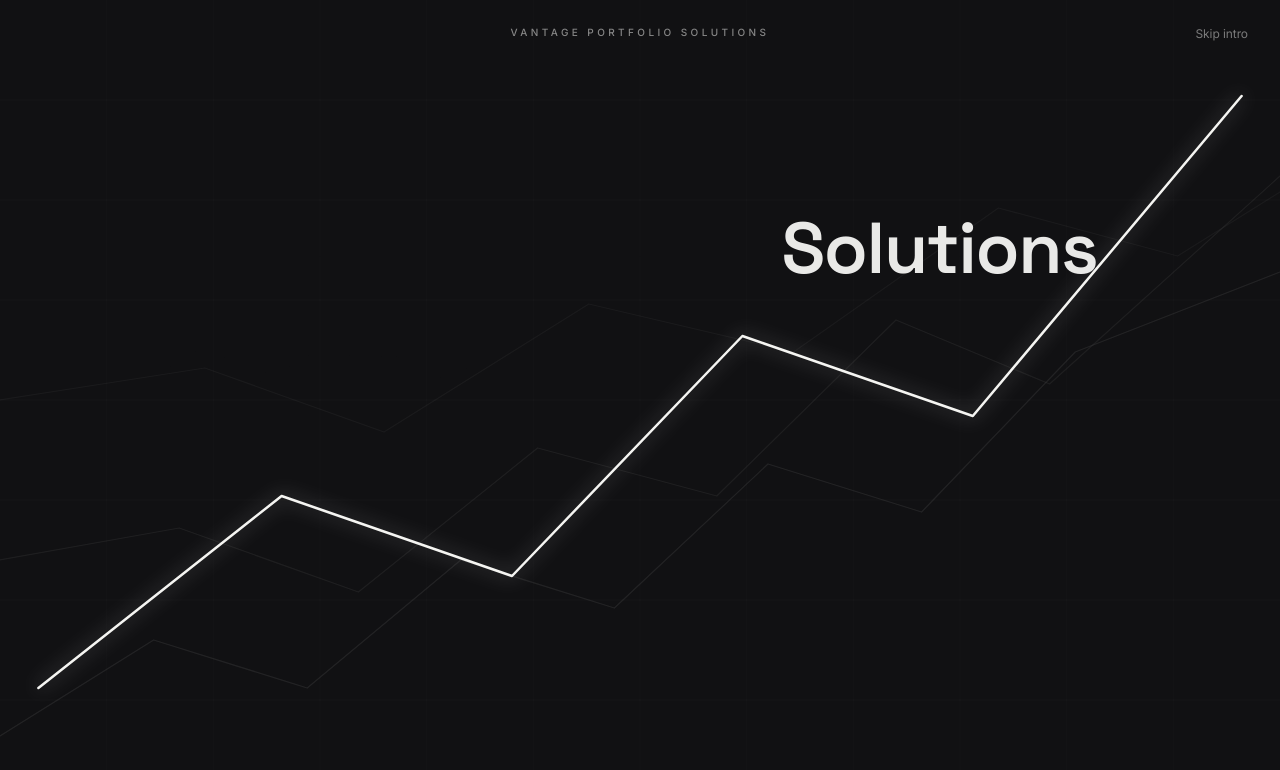
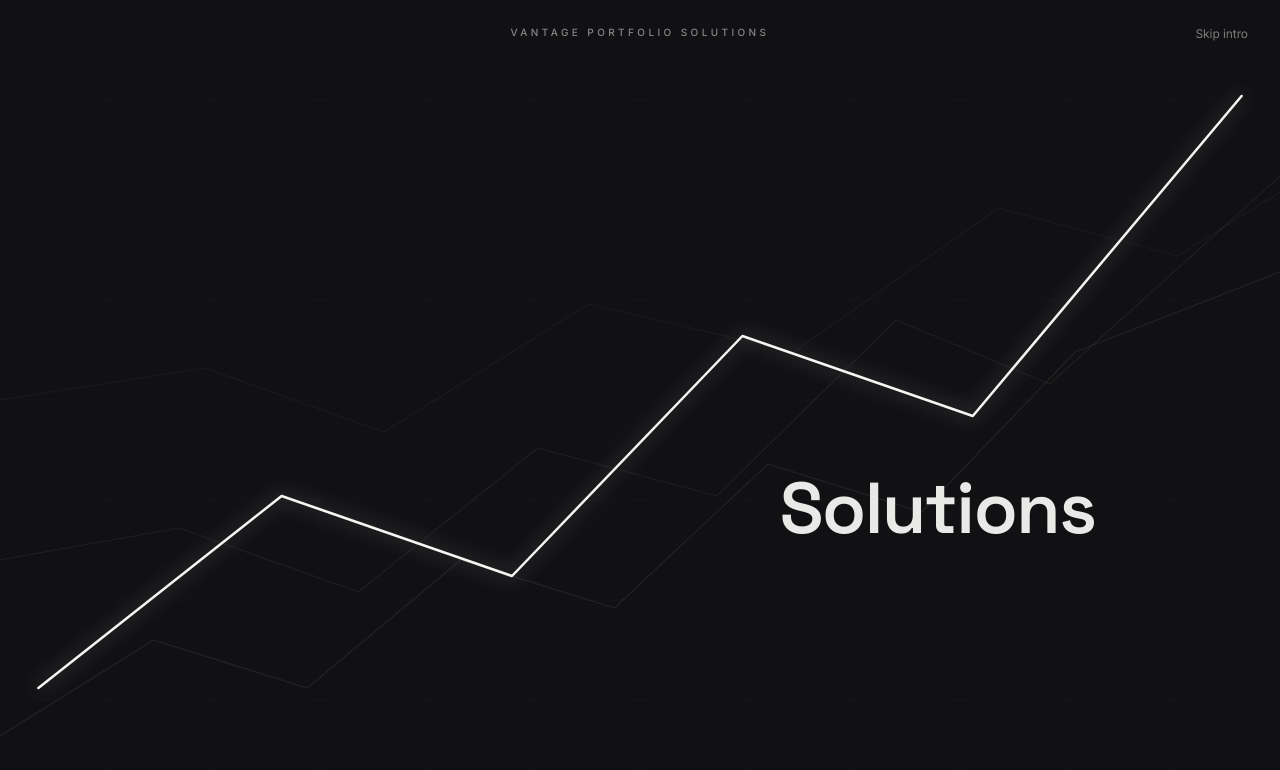
Before and after one commit to russell00000/alpha-pilot, a React (Vite) app: page / in a window 1280 px wide. Shown: the top 770 px of the page. Built offline with nearby package versions, Linux system fonts and the light colour scheme.

Commit message:
Changes
Co-authored-by: russell00000 <211555655+russell00000@users.noreply.github.com>

```diff
--- a/src/components/intro/LandingIntro.tsx
+++ b/src/components/intro/LandingIntro.tsx
@@ -138,33 +138,9 @@ const LandingIntro = ({ onStart, onSkip }: { onStart: () => void; onSkip: () =>
     return () => clearTimeout(t);
   }, [phase]);
 
-  // FLIP offsets: while scattered, each word is pushed from its final
-  // headline slot out to its zig-zag vertex, then glides home.
-  /** y on the main polyline at a given x (used to seat words on the line). */
-  const lineYAt = (x: number) => {
-    for (let i = 1; i < px.length; i++) {
-      if (x <= px[i][0] || i === px.length - 1) {
-        const [ax, ay] = px[i - 1];
-        const [bx, by] = px[i];
-        const t = bx === ax ? 1 : Math.min(1, Math.max(0, (x - ax) / (bx - ax)));
-        return ay + (by - ay) * t;
-      }
-    }
-    return stage.h / 2;
-  };
-
-  /** Non-overlapping scatter slots: words are packed left→right by their own
-   *  measured width, then lifted off the line on three staggered tiers. */
-  const slotFor = (i: number) => {
-    const widths = WORDS.map((_, k) => wordRefs.current[k]?.getBoundingClientRect().width ?? 0);
-    const gap = Math.max(28, stage.w * 0.035);
-    const sum = widths.reduce((a, b) => a + b, 0) + gap * (WORDS.length - 1);
-    const scale = sum > stage.w - 48 ? (stage.w - 48) / sum : 1;
-    let x = (stage.w - sum * scale) / 2;
-    for (let k = 0; k < i; k++) x += (widths[k] + gap) * scale;
-    return { cx: x + (widths[i] * scale) / 2, w: widths[i] };
-  };
-
+  /** Each scattered word gets its OWN horizontal band, so overlap is
+   *  mathematically impossible no matter how wide the word is. The x position
+   *  tracks the zig-zag vertex it belongs to (clamped inside the stage). */
   const offsetFor = (i: number) => {
     if (phase !== "drawing" || !stageRef.current || !stage.w) return { x: 0, y: 0 };
     const el = wordRefs.current[i];
@@ -174,10 +150,17 @@ const LandingIntro = ({ onStart, onSkip }: { onStart: () => void; onSkip: () =>
     const cx = r.left - stageRect.left + r.width / 2;
     const cy = r.top - stageRect.top + r.height / 2;
 
-    const slot = slotFor(i);
-    const tx = Math.min(stage.w - r.width / 2 - 16, Math.max(r.width / 2 + 16, slot.cx));
-    const lift = [128, 62, 168, 86, 138][i % 5];
-    const ty = Math.max(r.height / 2 + 80, lineYAt(tx) - lift);
+    // dedicated row per word (top → bottom), generous band height
+    const rows = WORDS.length;
+    const topPad = Math.max(84, stage.h * 0.13);
+    const botPad = Math.max(96, stage.h * 0.16);
+    const band = (stage.h - topPad - botPad) / (rows - 1);
+    const ty = topPad + band * i;
+
+    // ride near the matching vertex horizontally, clamped to the viewport
+    const vertex = px[Math.min(i + 1, px.length - 1)]?.[0] ?? stage.w / 2;
+    const half = r.width / 2 + 20;
+    const tx = Math.min(stage.w - half, Math.max(half, vertex));
 
     return { x: tx - cx, y: ty - cy };
   };
```
